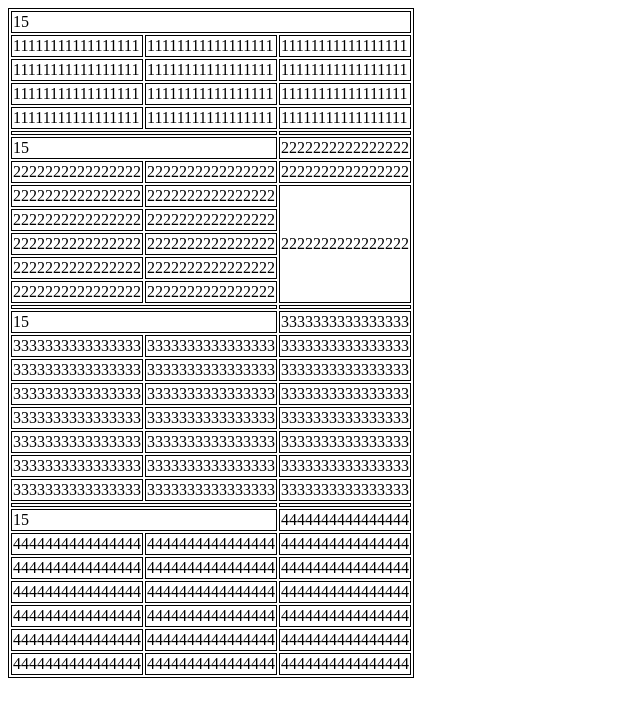
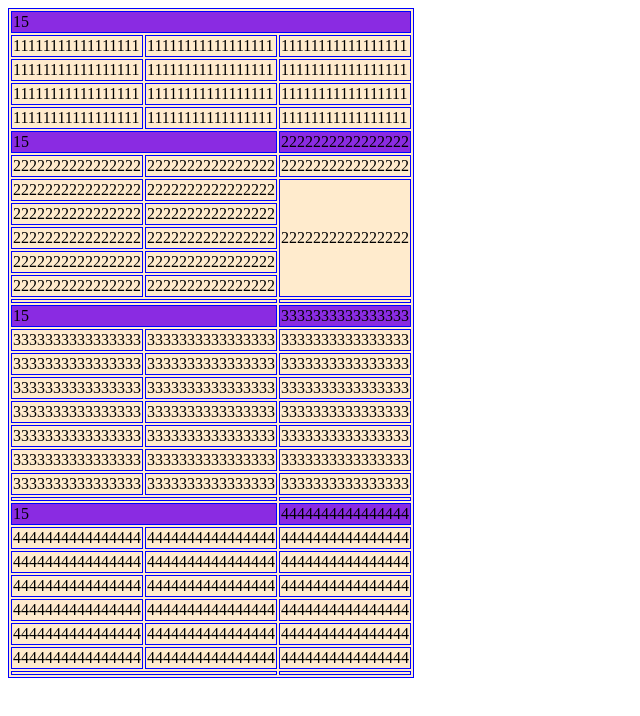
Before and after one commit to 91dmitriy/lessons, a plain HTML site: page lesson-2/index2.html in a window 1280 px wide. Shown: the whole page, without its empty margins (0-640 px from the left). Drawn offline with Linux system fonts and the light colour scheme.

Commit message:
add new file index2

```diff
--- a/lesson-2/index2.html
+++ b/lesson-2/index2.html
@@ -10,8 +10,14 @@
         table,
         table * {
             border: 1px solid #000;
+            background-color: blanchedalmond;
+            border-color: blue;
         }
 
+        thead,
+        thead * {
+            background-color: blueviolet;
+        }
     </style>
 </head>
 
@@ -22,8 +28,8 @@
                 <td colspan="3">15</td>
             </tr>
         </thead>
+        <tbody>
             <tr>
-
                 <td>11111111111111111</td>
                 <td>11111111111111111</td>
                 <td>11111111111111111</td>
@@ -43,14 +49,21 @@
                 <td>11111111111111111</td>
                 <td>11111111111111111</td>
             </tr>
+        </tbody>
+        <tfoot>
+            <tr>
                 <td colspan="2"></td>
                 <td></td>
+            </tr>
+        </tfoot>
+
         <thead>
             <tr>
                 <td colspan="2">15</td>
                 <td>2222222222222222</td>
             </tr>
         </thead>
+        <tbody>
             <tr>
                 <td>2222222222222222</td>
                 <td>2222222222222222</td>
@@ -80,14 +93,20 @@
                 <td>2222222222222222</td>
                 <td>2222222222222222</td>
             </tr>
+        </tbody>
+        <tfoot>
+            <tr>
                 <td colspan="2"></td>
                 <td></td>
+            </tr>
+        </tfoot>
         <thead>
             <tr>
                 <td colspan="2">15</td>
                 <td>3333333333333333</td>
             </tr>
         </thead>
+        <tbody>
             <tr>
                 <td>3333333333333333</td>
                 <td>3333333333333333</td>
@@ -123,14 +142,20 @@
                 <td>3333333333333333</td>
                 <td>3333333333333333</td>
             </tr>
+        </tbody>
+        <tfoot>
+            <tr>
                 <td colspan="2"></td>
                 <td></td>
+            </tr>
+        </tfoot>
         <thead>
             <tr>
                 <td colspan="2">15</td>
                 <td>4444444444444444</td>
             </tr>
         </thead>
+        <tbody>
             <tr>
                 <td>4444444444444444</td>
                 <td>4444444444444444</td>
@@ -161,6 +186,7 @@
                 <td>4444444444444444</td>
                 <td>4444444444444444</td>
             </tr>
+        </tbody>
     </table>
 </body>
 
```
Lines whose indentation alone changed are shown as unchanged.
